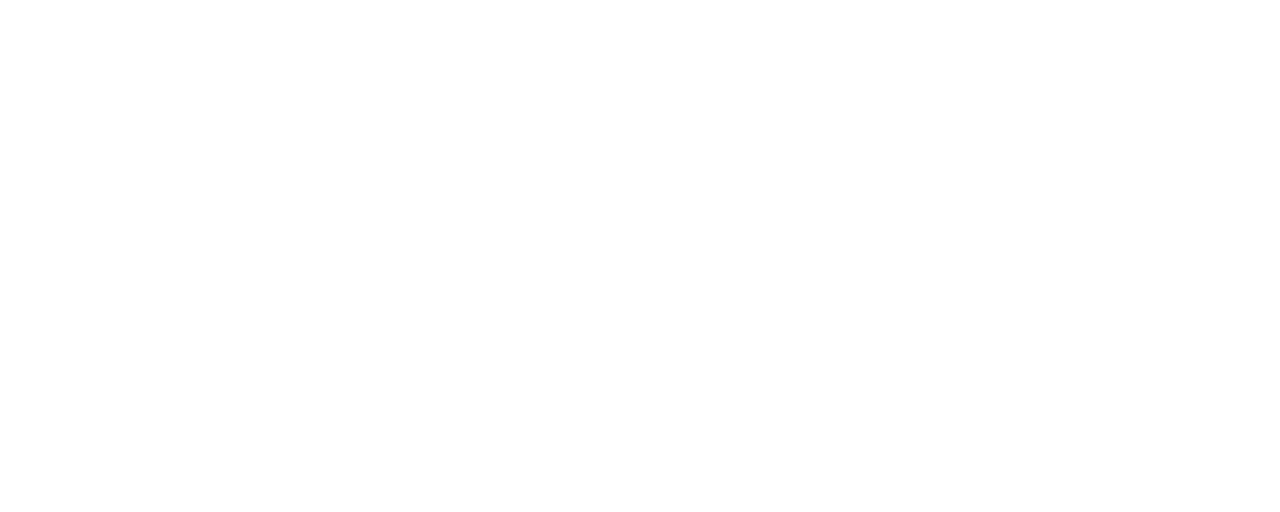
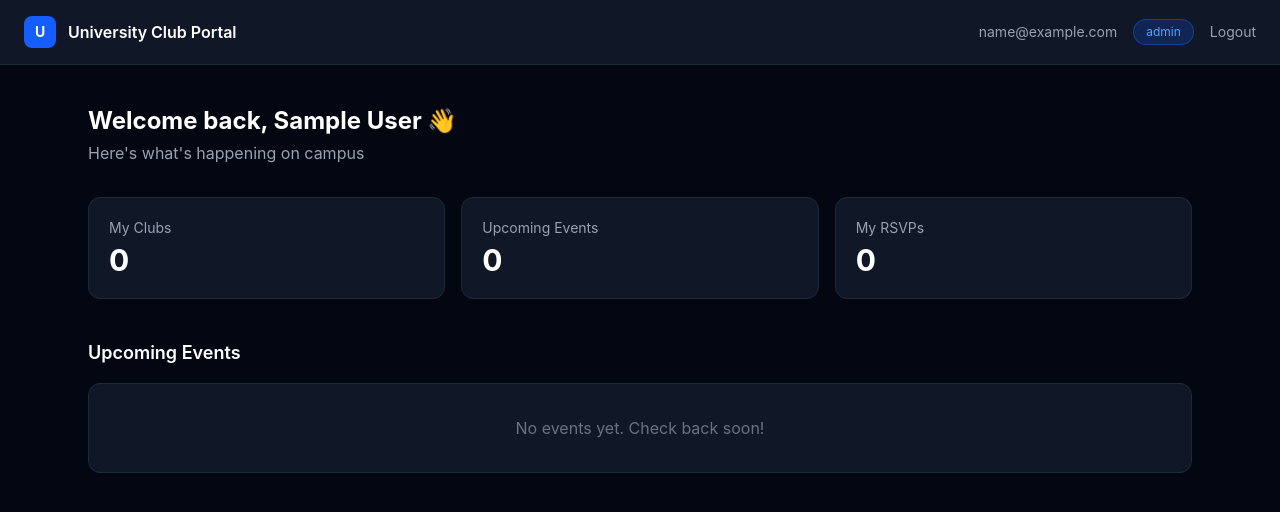
Before and after one commit to ehab177ehab/University-Club-Management-Portal, a React (Vite) app in the folder client/: page /dashboard in a window 1280 px wide. Before the commit this address had no page. Shown: the top 512 px of the page. Built offline with nearby package versions, Linux system fonts and the light colour scheme; sample sign-in values are in the browser's storage.

Commit message:
feat: add student dashboard with navbar and stats #14

```diff
--- a/client/src/App.jsx
+++ b/client/src/App.jsx
@@ -1,6 +1,7 @@
 import { BrowserRouter, Routes, Route } from 'react-router-dom'
 import Login from './pages/Login'
 import Register from './pages/Register'
+import Dashboard from './pages/Dashboard'
 
 function App() {
   return (
@@ -8,7 +9,8 @@
       <Routes>
         <Route path="/login" element={<Login />} />
         <Route path="/register" element={<Register />} />
-        <Route path="/" element={<div className="text-3xl font-bold text-center mt-20 text-blue-600">University Club Portal</div>} />
+        <Route path="/dashboard" element={<Dashboard />} />
+        <Route path="/" element={<Login />} />
       </Routes>
     </BrowserRouter>
   )
--- /dev/null
+++ b/client/src/pages/Dashboard.jsx
@@ -0,0 +1,82 @@
+import { useEffect, useState } from 'react'
+import { useNavigate } from 'react-router-dom'
+
+export default function Dashboard() {
+  const [user, setUser] = useState(null)
+  const navigate = useNavigate()
+
+  useEffect(() => {
+    const stored = localStorage.getItem('user')
+    if (!stored) {
+      navigate('/login')
+      return
+    }
+    setUser(JSON.parse(stored))
+  }, [navigate])
+
+  const handleLogout = () => {
+    localStorage.removeItem('token')
+    localStorage.removeItem('user')
+    navigate('/login')
+  }
+
+  if (!user) return null
+
+  return (
+    <div className="min-h-screen bg-gray-950 text-white">
+      {/* Navbar */}
+      <nav className="bg-gray-900 border-b border-gray-800 px-6 py-4 flex items-center justify-between">
+        <div className="flex items-center gap-3">
+          <div className="w-8 h-8 bg-blue-600 rounded-lg flex items-center justify-center text-sm font-bold">
+            U
+          </div>
+          <span className="font-semibold text-white">University Club Portal</span>
+        </div>
+        <div className="flex items-center gap-4">
+          <span className="text-gray-400 text-sm">{user.email}</span>
+          <span className="bg-blue-600/20 text-blue-400 text-xs px-3 py-1 rounded-full border border-blue-500/30">
+            {user.role}
+          </span>
+          <button
+            onClick={handleLogout}
+            className="text-gray-400 hover:text-white text-sm transition"
+          >
+            Logout
+          </button>
+        </div>
+      </nav>
+
+      {/* Main content */}
+      <div className="max-w-6xl mx-auto px-6 py-10">
+        <div className="mb-8">
+          <h1 className="text-2xl font-bold">Welcome back, {user.name} 👋</h1>
+          <p className="text-gray-400 mt-1">Here's what's happening on campus</p>
+        </div>
+
+        {/* Stats row */}
+        <div className="grid grid-cols-3 gap-4 mb-10">
+          <div className="bg-gray-900 border border-gray-800 rounded-xl p-5">
+            <p className="text-gray-400 text-sm">My Clubs</p>
+            <p className="text-3xl font-bold mt-1">0</p>
+          </div>
+          <div className="bg-gray-900 border border-gray-800 rounded-xl p-5">
+            <p className="text-gray-400 text-sm">Upcoming Events</p>
+            <p className="text-3xl font-bold mt-1">0</p>
+          </div>
+          <div className="bg-gray-900 border border-gray-800 rounded-xl p-5">
+            <p className="text-gray-400 text-sm">My RSVPs</p>
+            <p className="text-3xl font-bold mt-1">0</p>
+          </div>
+        </div>
+
+        {/* Events section */}
+        <div>
+          <h2 className="text-lg font-semibold mb-4">Upcoming Events</h2>
+          <div className="bg-gray-900 border border-gray-800 rounded-xl p-8 text-center">
+            <p className="text-gray-500">No events yet. Check back soon!</p>
+          </div>
+        </div>
+      </div>
+    </div>
+  )
+}
```
